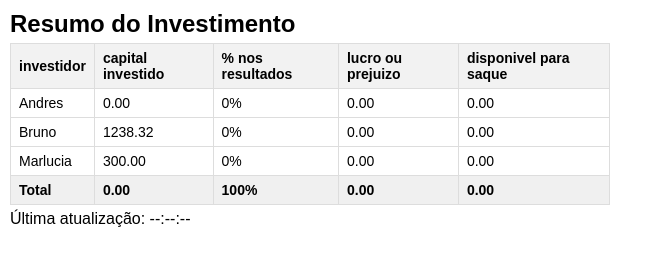
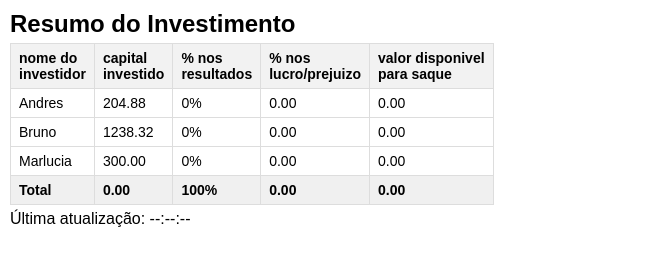
Before and after one commit to bcasavilca/investor-api, a website: page public/index.html in a window 1280 px wide. Shown: the whole page, without its empty margins (0-663 px from the left). Drawn offline with Linux system fonts and the light colour scheme; no server answers.

Commit message:
alteraçao saldo dos investidores

```diff
--- a/public/index.html
+++ b/public/index.html
@@ -73,17 +73,17 @@
   <table>
   <thead>
     <tr>
-      <th>investidor</th>
-      <th>capital investido</th>
-      <th>% nos resultados</th>
-      <th>lucro ou prejuizo</th>
-      <th>disponivel para saque </th>
+      <th>nome do<br>investidor</th>
+      <th>capital<br>investido</th>
+      <th>% nos<br>resultados</th>
+      <th>% nos<br>lucro/prejuizo</th>
+      <th>valor disponivel<br>para saque </th>
     </tr>
   </thead>
   <tbody id="investidores">
     <tr data-nome="Andres">
       <td>Andres</td>
-      <td class="deposito">0.00</td>
+      <td class="deposito">204.88</td>
       <td class="percent">0%</td>
       <td class="lucro">0.00</td>
       <td class="capital">0.00</td>
```
